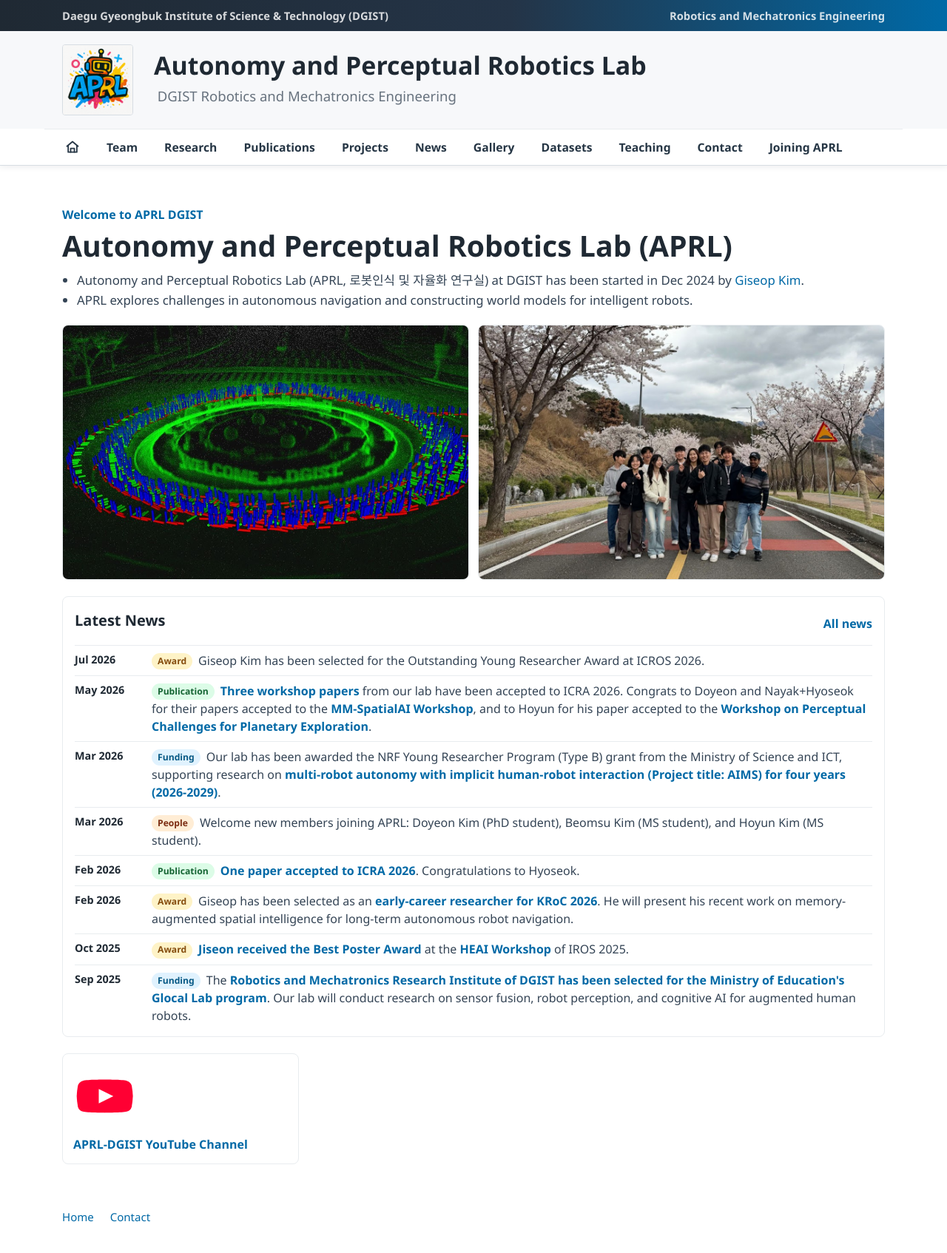
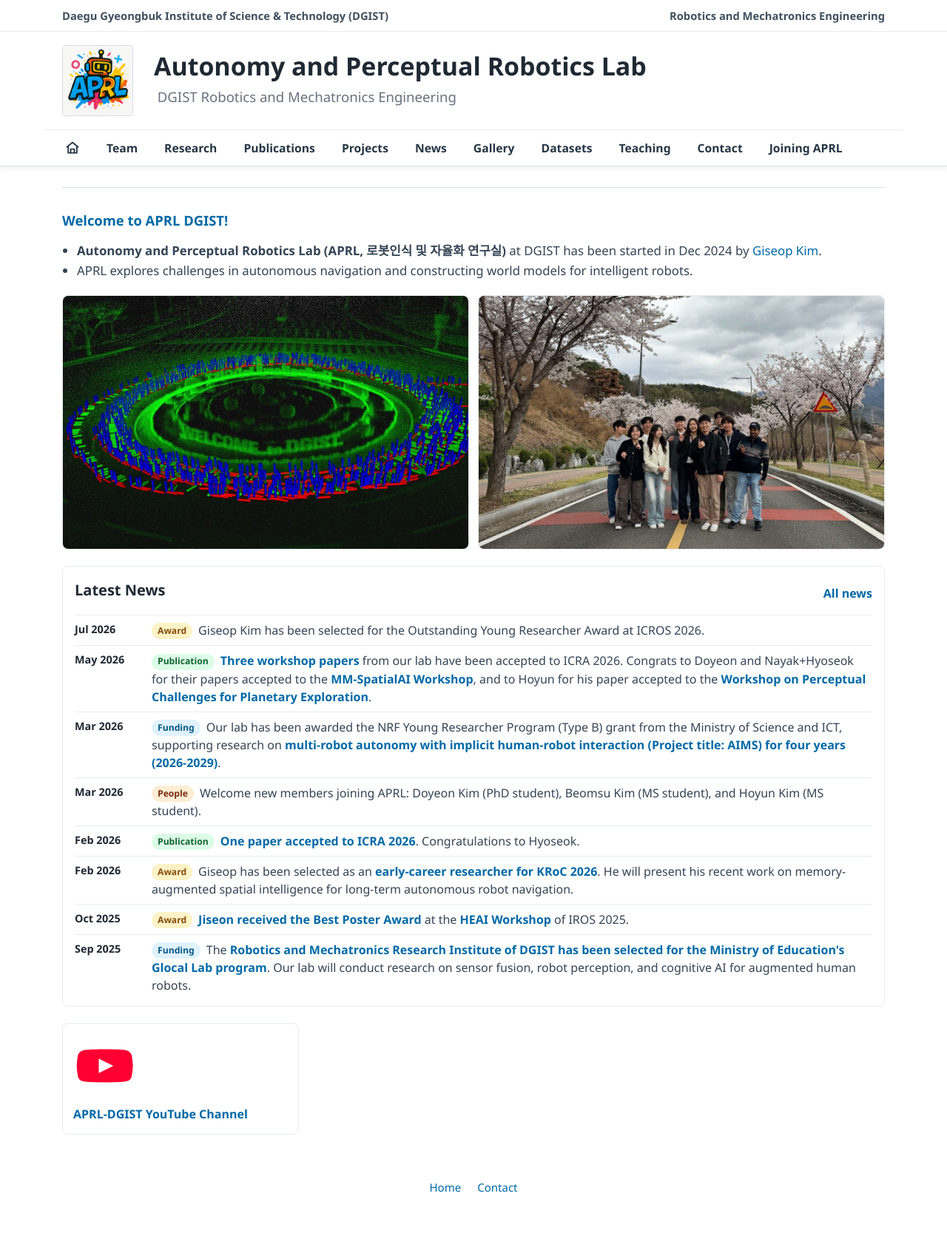
Before and after one commit to team-aprl/team-aprl.github.io, a Jekyll site: the page built from index.html, in a window 1280 px wide. Shown: the whole page at 74% size. Built offline with Jekyll 4.4.1, drawn with Linux system fonts in a browser that asks for light colours; after the commit the page ends 1653 px from its top, so only the background shows below that.

Commit message:
Refine homepage and header styling

```diff
--- a/index.html
+++ b/index.html
@@ -6,12 +6,12 @@ lang: "en"
 ---
 
 <main class="page home-page">
+      <div class="home-rule" aria-hidden="true"></div>
       <section class="home-hero">
         <div class="home-hero-copy">
-          <p class="home-kicker">Welcome to APRL DGIST</p>
-          <h1>Autonomy and Perceptual Robotics Lab (APRL)</h1>
+          <p class="home-kicker">Welcome to APRL DGIST!</p>
           <ul class="home-hero-points">
-            <li>Autonomy and Perceptual Robotics Lab (APRL, &#47196;&#48391;&#51064;&#49885; &#48143; &#51088;&#50984;&#54868; &#50672;&#44396;&#49892;) at DGIST has been started in Dec 2024 by <a href="team.html">Giseop Kim</a>.</li>
+            <li><strong>Autonomy and Perceptual Robotics Lab (APRL, &#47196;&#48391;&#51064;&#49885; &#48143; &#51088;&#50984;&#54868; &#50672;&#44396;&#49892;)</strong> at DGIST has been started in Dec 2024 by <a href="team.html">Giseop Kim</a>.</li>
             <li>APRL explores challenges in autonomous navigation and constructing world models for intelligent robots.</li>
           </ul>
         </div>
--- a/styles.css
+++ b/styles.css
@@ -8,9 +8,12 @@
   --dgist-navy: #082f57;
   --dgist-blue: #005bac;
   --dgist-sky: #28a8e0;
-  --header-accent: #0069a6;
-  --header-mid: #243447;
-  --header-start: #1f2933;
+  --header-accent: #00aeea;
+  --header-mid: #26323a;
+  --header-start: #101820;
+  --aprl-yellow: #f7c600;
+  --aprl-coral: #f26a21;
+  --aprl-pink: #ef3f72;
   --paper: #ffffff;
   --wash: #f6f7f8;
 }
@@ -83,7 +86,7 @@ main img:not([data-lightbox="off"]) {
 
 .site-header {
   position: sticky;
-  top: -150px;
+  top: -174px;
   z-index: 100;
   background: var(--paper);
   border-bottom: 1px solid var(--line);
@@ -98,8 +101,14 @@ main img:not([data-lightbox="off"]) {
 }
 
 .institution-bar {
-  color: #fff;
-  background: linear-gradient(90deg, var(--header-start), var(--header-mid) 54%, var(--header-accent));
+  position: relative;
+  color: var(--text);
+  background: #fff;
+  border-bottom: 1px solid var(--light-line);
+}
+
+.institution-bar::after {
+  display: none;
 }
 
 .institution-inner {
@@ -113,26 +122,26 @@ main img:not([data-lightbox="off"]) {
 .dgist-wordmark {
   display: inline-flex;
   align-items: center;
-  color: #fff;
+  color: var(--text);
   text-decoration: none;
 }
 
 .dgist-wordmark:hover,
 .dgist-wordmark:focus-visible {
-  color: #fff;
+  color: var(--header-accent);
   text-decoration: none;
 }
 
 .dgist-wordmark span,
 .dept-link {
-  color: rgba(255, 255, 255, 0.82);
+  color: #40505f;
   font-size: 0.92rem;
   font-weight: 650;
 }
 
 .dept-link:hover,
 .dept-link:focus-visible {
-  color: #fff;
+  color: var(--header-accent);
   text-decoration: none;
 }
 
@@ -141,8 +150,8 @@ main img:not([data-lightbox="off"]) {
   align-items: center;
   justify-content: space-between;
   min-height: 132px;
-  background: #f7f8fa;
-  box-shadow: 0 0 0 100vmax #f7f8fa;
+  background: #fff;
+  box-shadow: 0 0 0 100vmax #fff;
   clip-path: inset(0 -100vmax);
 }
 
@@ -303,17 +312,22 @@ h1 {
   gap: 22px;
 }
 
+.home-rule {
+  border-top: 1px solid var(--line);
+}
+
 .home-hero {
   display: grid;
   grid-template-columns: 1fr;
   gap: 18px;
   align-items: start;
-  padding-top: 26px;
+  padding-top: 8px;
 }
 
 .home-kicker {
   margin: 0 0 8px;
   color: var(--link);
+  font-size: 1.15rem;
   font-weight: 900;
 }
 
@@ -1418,7 +1432,7 @@ h1 {
 
 .contact-grid {
   display: grid;
-  grid-template-columns: repeat(2, minmax(0, 1fr));
+  grid-template-columns: minmax(0, 3fr) minmax(0, 7fr);
   gap: 14px;
 }
 
@@ -2025,10 +2039,11 @@ h1 {
   padding: 20px 24px 36px;
   color: var(--muted);
   font-size: 0.94rem;
+  text-align: center;
 }
 
 .site-footer a {
-  margin-right: 18px;
+  margin: 0 9px;
 }
 
 @media (max-width: 900px) {
```
